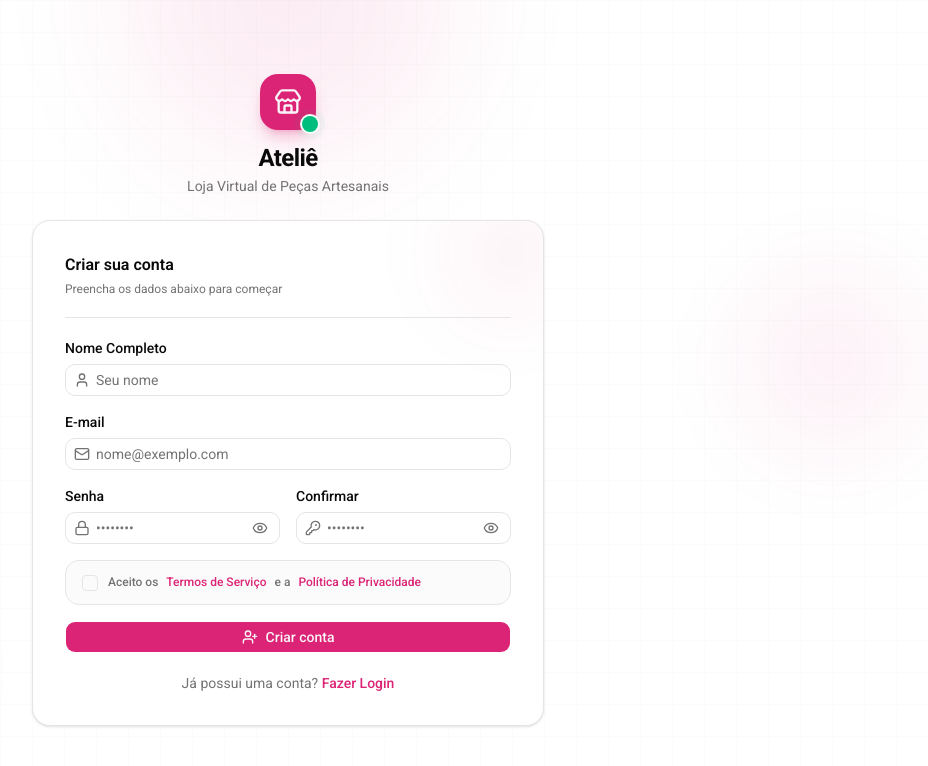
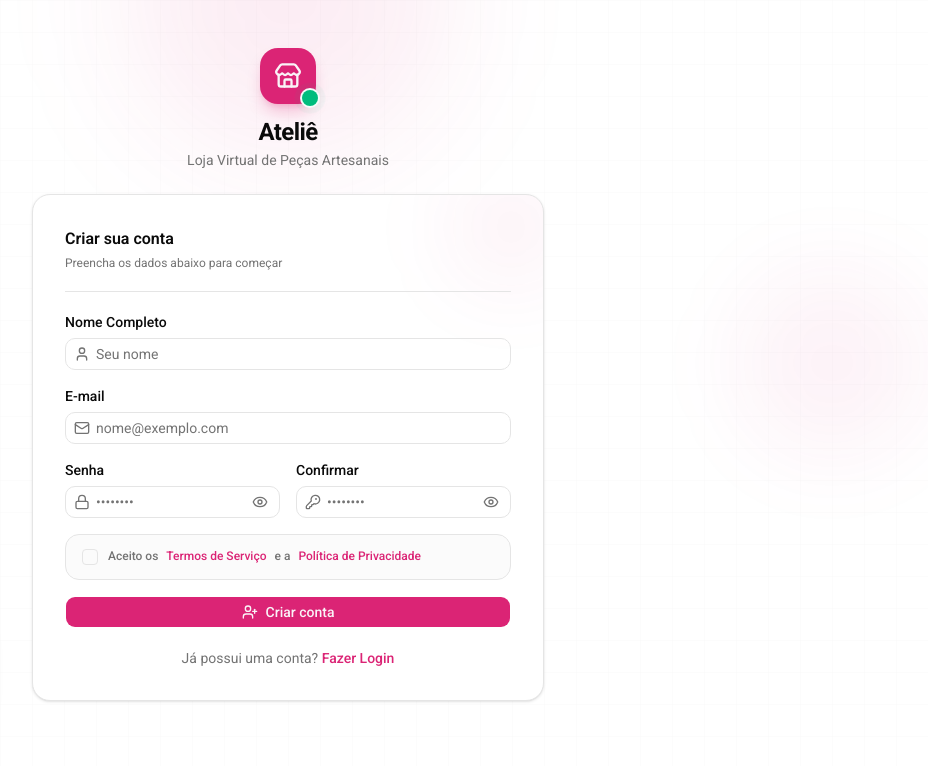
Before and after one commit to joaopedro08-dev/Atelie-Frontend, a Next.js app: page /signup in a window 1280 px wide. Shown: the top 766 px of the page, without its empty margins (352-1280 px from the left). Built offline with nearby package versions, Linux system fonts and the light colour scheme; no server answers.

Commit message:
Update signup-page-content.tsx

```diff
--- a/app/signup/signup-page-content.tsx
+++ b/app/signup/signup-page-content.tsx
@@ -46,7 +46,8 @@ export function SignUpPageContent() {
     };
 
     return (
-        <div className="relative flex min-h-full items-center justify-center overflow-y-auto bg-background px-4 py-16 pt-[env(safe-area-inset-top)] pb-[env(safe-area-inset-bottom)]">
+        <div className="h-full overflow-y-auto">
+            <div className="relative flex min-h-dvh items-start justify-center overflow-y-auto bg-background px-4 py-12">
                 <div className="pointer-events-none absolute inset-0 overflow-hidden">
                     <div className="absolute -top-40 left-1/2 -translate-x-1/2 h-80 w-80 rounded-full bg-primary/8 blur-3xl" />
                     <div className="absolute bottom-0 left-0 h-64 w-64 rounded-full bg-primary/5 blur-3xl" />
@@ -67,7 +68,7 @@ export function SignUpPageContent() {
                     animate="visible"
                     className="relative w-full max-w-lg space-y-6"
                 >
-                <motion.div variants={itemVariants} className="flex flex-col mt-5 items-center space-y-3 text-center">
+                    <motion.div variants={itemVariants} className="flex flex-col items-center space-y-3 text-center">
                         <div className="relative">
                             <div className="flex h-14 w-14 items-center justify-center rounded-2xl bg-primary text-primary-foreground shadow-lg shadow-primary/25">
                                 <StoreIcon className="h-7 w-7" />
@@ -316,5 +317,6 @@ export function SignUpPageContent() {
                     </motion.div>
                 </motion.div>
             </div>
+        </div>
     );
 }
```
Lines whose indentation alone changed are shown as unchanged.
